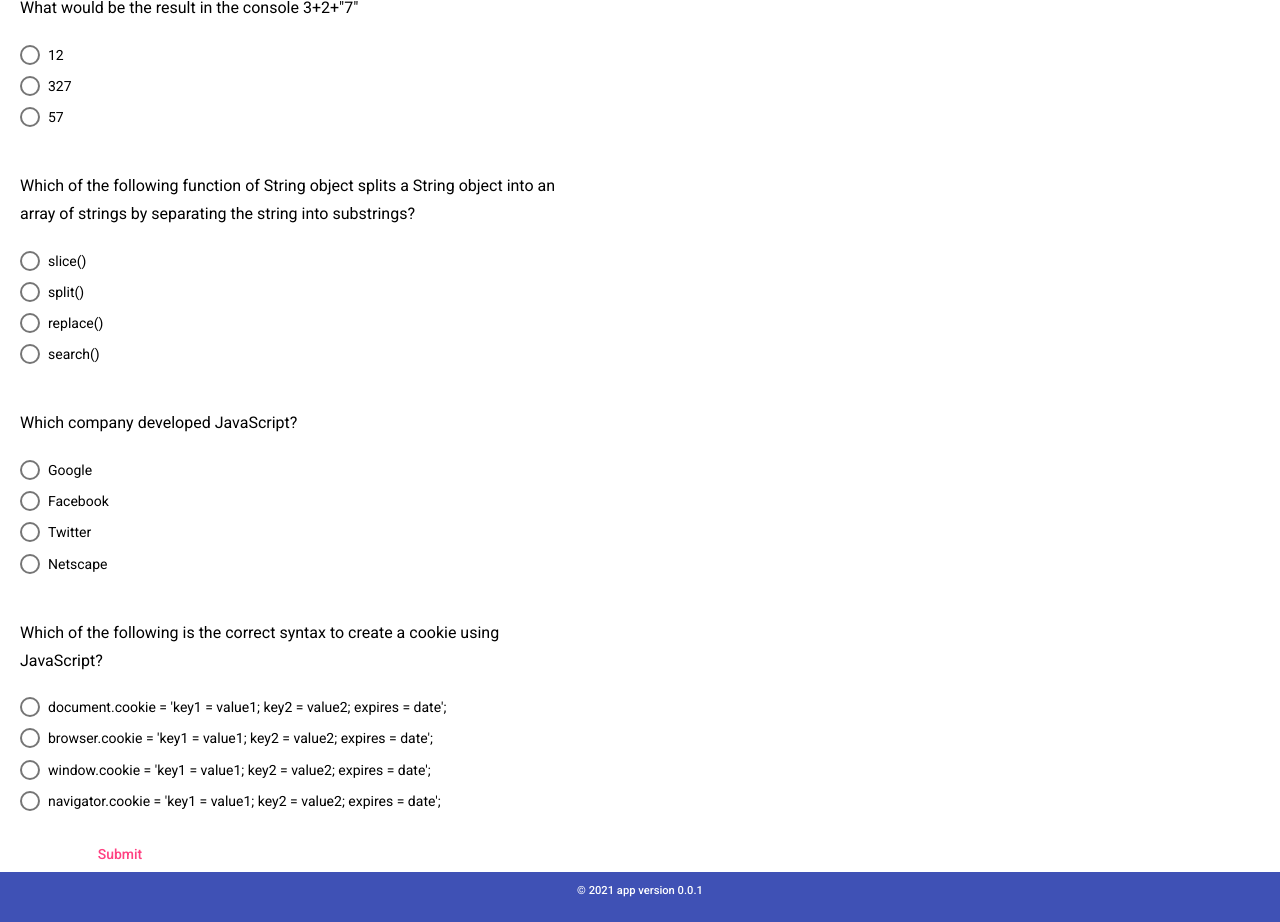
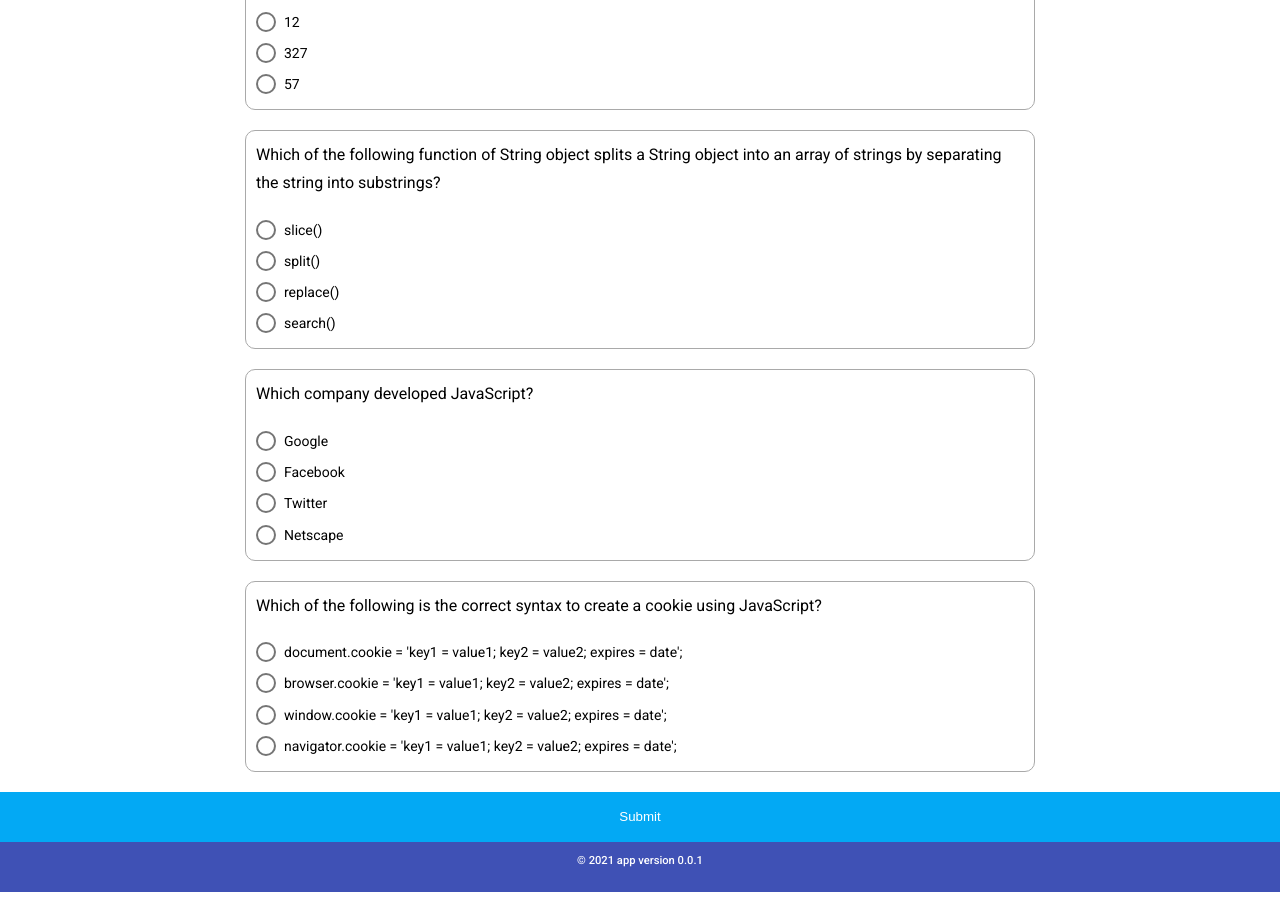
Before and after one commit to NIkolayrr/js-quiz, an Angular app: page /quiz in a window 1280 px wide. Shown: the part 580-1502 px from the top of the page. After the commit the page ends 1472 px from the top, so only its background shows below. Built offline with nearby package versions, Linux system fonts and the light colour scheme.

Commit message:
styling updates

```diff
--- /dev/null
+++ b/src/app/css/variables.scss
@@ -0,0 +1,9 @@
+@import '~@angular/material/theming';
+
+$app-primary: mat-palette($mat-grey);
+$app-accent: mat-palette($mat-light-blue);
+$app-warn: mat-palette($mat-pink);
+
+$primary: mat-color($app-primary);
+$accent: mat-color($app-accent);
+$warn: mat-color($app-warn);
--- a/src/app/quiz/quiz.component.html
+++ b/src/app/quiz/quiz.component.html
@@ -1,13 +1,9 @@
 <h3 class="counter">Time left {{ counter | countdown }}</h3>
 <form [formGroup]="quiz1" class="form">
-  <div *ngFor="let q of questions">
+  <div class="questions-wrapper" *ngFor="let q of questions">
     <div class="question">
       <h3>{{ q.question }}</h3>
-      <mat-radio-group
-        aria-labelledby="example-radio-group-label"
-        class="radio-group"
-        formControlName="{{ q.question }}"
-      >
+      <mat-radio-group class="radio-group" formControlName="{{ q.question }}">
         <div *ngFor="let answer of q.answers">
           <mat-radio-button class="radio-button" [value]="answer">
             {{ answer.text }}
@@ -16,5 +12,5 @@
       </mat-radio-group>
     </div>
   </div>
-  <button mat-button color="accent" (click)="submitForm()">Submit</button>
+  <button class="submit-button" (click)="submitForm()">Submit</button>
 </form>
--- a/src/app/quiz/quiz.component.scss
+++ b/src/app/quiz/quiz.component.scss
@@ -1,11 +1,18 @@
-.form {
+@import '../css/variables.scss';
+
+.questions-wrapper {
   display: flex;
+  align-items: center;
   flex-direction: column;
-  padding-left: 20px;
+  width: 100%;
 
   .question {
-    max-width: 550px;
-    margin: 20px 0;
+    width: 60vw;
+    min-width: 300px;
+    margin-bottom: 20px;
+    border: 1px solid darkgray;
+    padding: 10px;
+    border-radius: 10px;
 
     & > .radio-group {
       margin-bottom: 10px;
@@ -15,13 +22,23 @@
       margin: 5px 0;
     }
   }
-
-  button {
-    width: 200px;
-  }
 }
 .counter {
   text-align: center;
-  background-color: #eee;
-  color: black;
+  background-color: $accent;
+  color: white;
 }
+
+.submit-button {
+  width: 100%;
+  height: 50px;
+  border: none;
+  align-self: center;
+  color: white;
+  background: $accent;
+  transition: all ease 0.5s;
+  cursor: pointer;
+  &:hover {
+    opacity: 0.8;
+  }
+}
```
